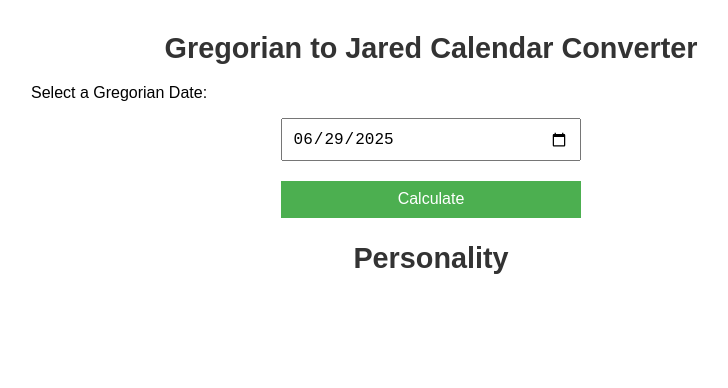
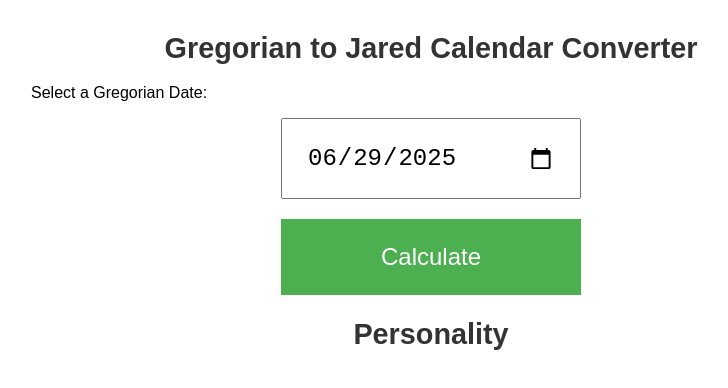
Before and after one commit to Jared-Balase/Jared-Calendar, a plain HTML site: page index.html in a window 1280 px wide. Shown: the whole page, without its empty margins (209-937 px from the left). Drawn offline with Linux system fonts and the light colour scheme.

Commit message:
Update index.html

```diff
--- a/index.html
+++ b/index.html
@@ -22,8 +22,8 @@
     display: block;
     width: 100%;
     max-width: 300px;
-    font-size: 1rem;
-    padding: 0.6rem;
+    font-size: 24px;
+    padding: 24px;
     margin: 1rem auto;
     box-sizing: border-box;
   }
```
